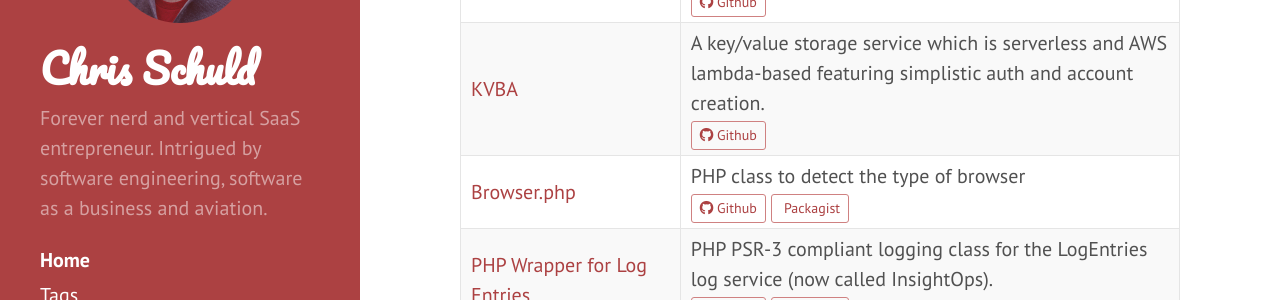
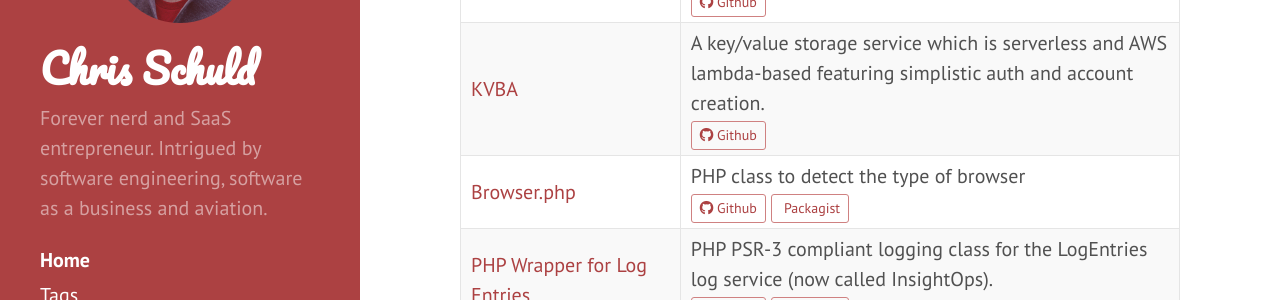
Before and after one commit to cbschuld/chrisschuld.com-legacy, a Jekyll site: the page built from index.html, in a window 1280 px wide. Shown: the part 392-692 px from the top of the page. Built offline with Jekyll 4.4.1, drawn with Linux system fonts in a browser that asks for light colours; nearby versions of some CDN libraries; the list of posts is cut into pages by our own code.

Commit message:
Update _config.yml

```diff
--- a/_config.yml
+++ b/_config.yml
@@ -7,7 +7,7 @@ permalink:        /:categories/:year/:month/:title/
 # Setup
 title:            Chris Schuld
 tagline:          My Notebook
-description:      Forever nerd and vertical SaaS entrepreneur.  Intrigued by software engineering, software as a business and aviation.
+description:      Forever nerd and SaaS entrepreneur.  Intrigued by software engineering, software as a business and aviation.
 url:              https://chrisschuld.com
 baseurl:          /
 author:
```
